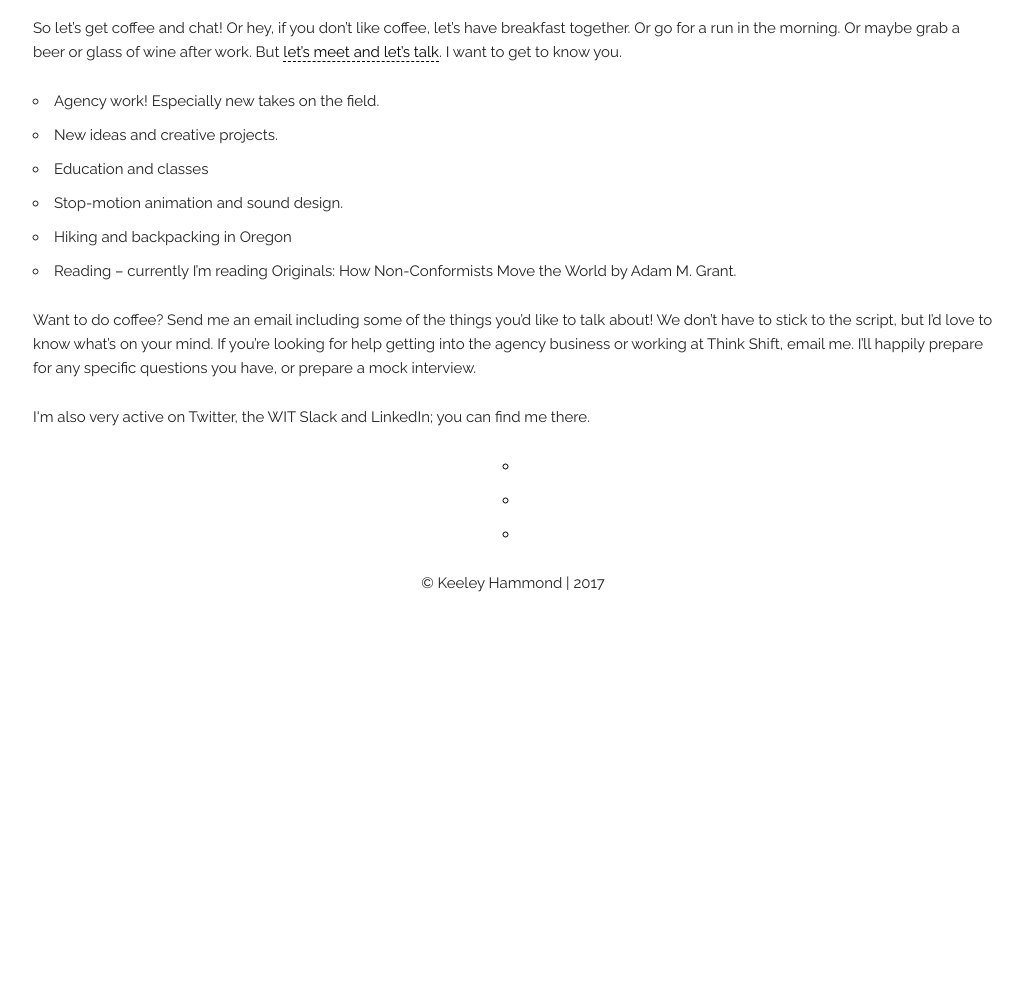
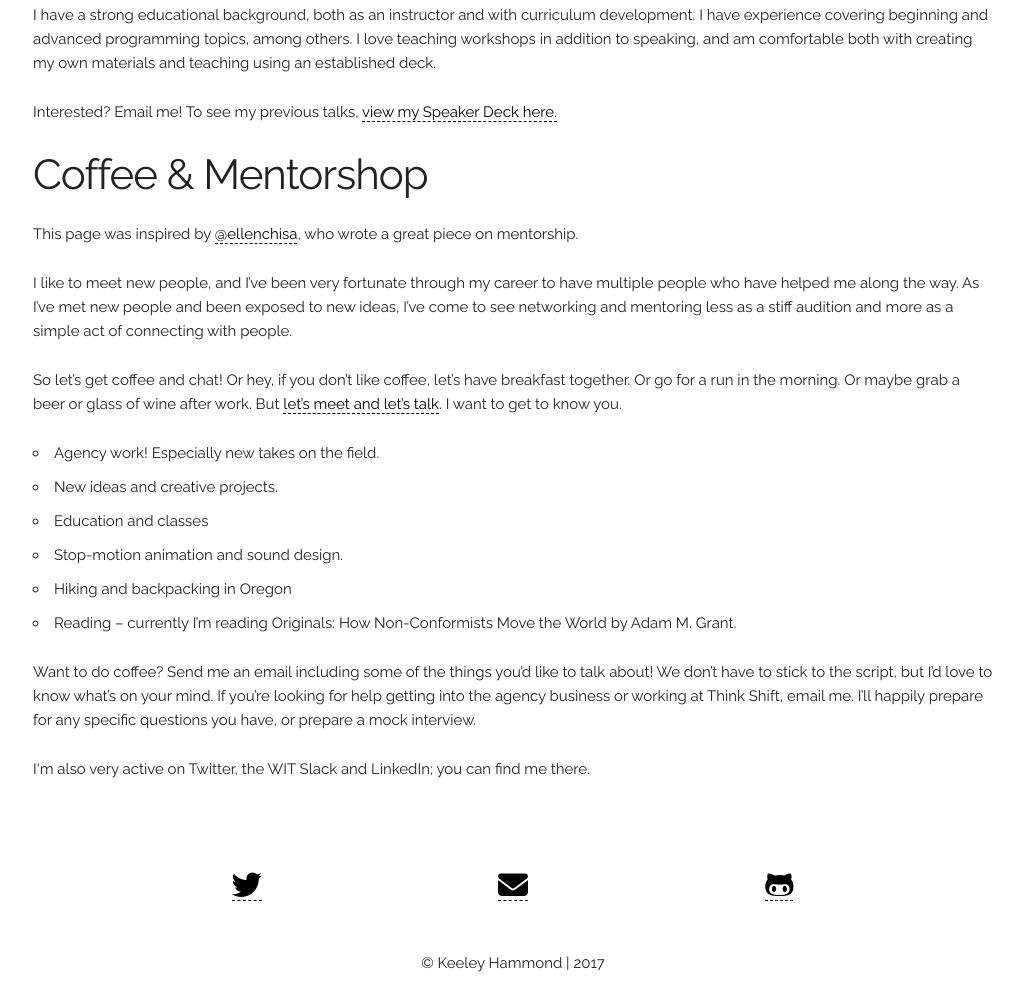
Before and after one commit to VerteDinde/vertedinde.github.io, a plain HTML site: page coffee-tea.html in a window 1280 px wide. Shown: the part 370-1370 px from the top of the page, without its empty margins (127-1150 px from the left). Before the commit the page ends 990 px from the top, so only its background shows below. Drawn offline with Linux system fonts and the light colour scheme.

Commit message:
Font Awesome and fixed footer - next up is styling

```diff
--- a/coffee-tea.html
+++ b/coffee-tea.html
@@ -3,12 +3,13 @@
 <head>
   <meta charset="UTF-8">
   <meta name="viewport" content="width=device-width, initial-scale=1.0">
+  <link rel="stylesheet" href="css/normalize.css">
+  <link rel="stylesheet" href="css/skeleton.css">
+  <title>Keeley Hammond | Software Developer</title>
   <meta name="description" content="">
   <meta name="author" content="">
-  <link rel="stylesheet" href="css/normalize.css">
-  <link rel="stylesheet" href="css/skeleton.css">
-  <title>Contact | Keeley Hammond | Software Developer</title>
   <link rel="icon" type="image/png" href="img/favicon.png">
+  <script src="https://use.fontawesome.com/cfbdf30056.js"></script>
 </head>
 <body>
   <header class="site-header clearfix container" style="margin-top: 5%">
@@ -24,6 +25,17 @@
     </nav>
   </header>
   <main class="container">
+    <section id="speaking" class="tab-content">
+      <h2>Speaking</h2>
+      <h4>I love public speaking.</h4>
+      <p>I started my career in marketing and advertising, and developed the public speaking chops to excel in it. I've been
+        speaking publicly and delivering presentations to executive teams for almost eight years, and have enjoyed every
+        second of it.</p>
+      <p>I have a strong educational background, both as an instructor and with curriculum development. I have experience covering
+        beginning and advanced programming topics, among others. I love teaching workshops in addition to speaking, and am
+        comfortable both with creating my own materials and teaching using an established deck.</p>
+      <p>Interested? Email me! To see my previous talks, <a href="https://speakerdeck.com/keeleyhammond">view my Speaker Deck here.</a></p>
+    </section>
     <section id="contact" class="tab-content">
       <h2>Coffee & Mentorshop</h2>
       <p>This page was inspired by <a href="twitter.com/ellenchisa">@ellenchisa</a>, who wrote a great piece on mentorship.</p>
@@ -41,18 +53,18 @@
       <p>I'm also very active on Twitter, the WIT Slack and LinkedIn; you can find me there.</p>
     </section>
   </main>
-  <footer class="site-footer container">
-    <ul class="social-list">
-      <a href="twitter.com/keeleyhammond">
-        <li class="icon-twitter3"></li>
-      </a>
-      <a href="github.com/vertedinde">
-        <li class="icon-github"></li>
-      </a>
-      <a href="mailto:keeleymhammond@gmail.com">
-        <li class="icon-happy2"></li>
-      </a>
-    </ul>
+  <footer class="site-footer container" style="margin-top: 5%">
+    <div class="social-list container">
+      <div class="one-third column">
+      <a href="twitter.com/keeleyhammond"><i class="fa fa-twitter fa-2x" aria-hidden="true"></i></a>
+      </div>
+      <div class="one-third column">
+      <a href="mailto:keeleymhammond@gmail.com"><i class="fa fa-envelope fa-2x" aria-hidden="true"></i></a>
+      </div>
+      <div class="one-third column">
+      <a href="github.com/vertedinde"><i class="fa fa-github-alt fa-2x" aria-hidden="true"></i></a>
+      </div>
+    </div>
     <p>&copy; Keeley Hammond | 2017</p>
   </footer>
   <script src="js/main.js"></script>
--- a/css/skeleton.css
+++ b/css/skeleton.css
@@ -400,6 +400,9 @@ hr {
 .site-footer {
   text-align: center;
 }
+.social-list {
+  margin-bottom: 5%;
+}
 
 
 /* Clearing
```
Also changed, not shown: about.html (+15 -14 lines), contact.html (+15 -14 lines), index.html (+4 -14 lines), img/favicon.png.
